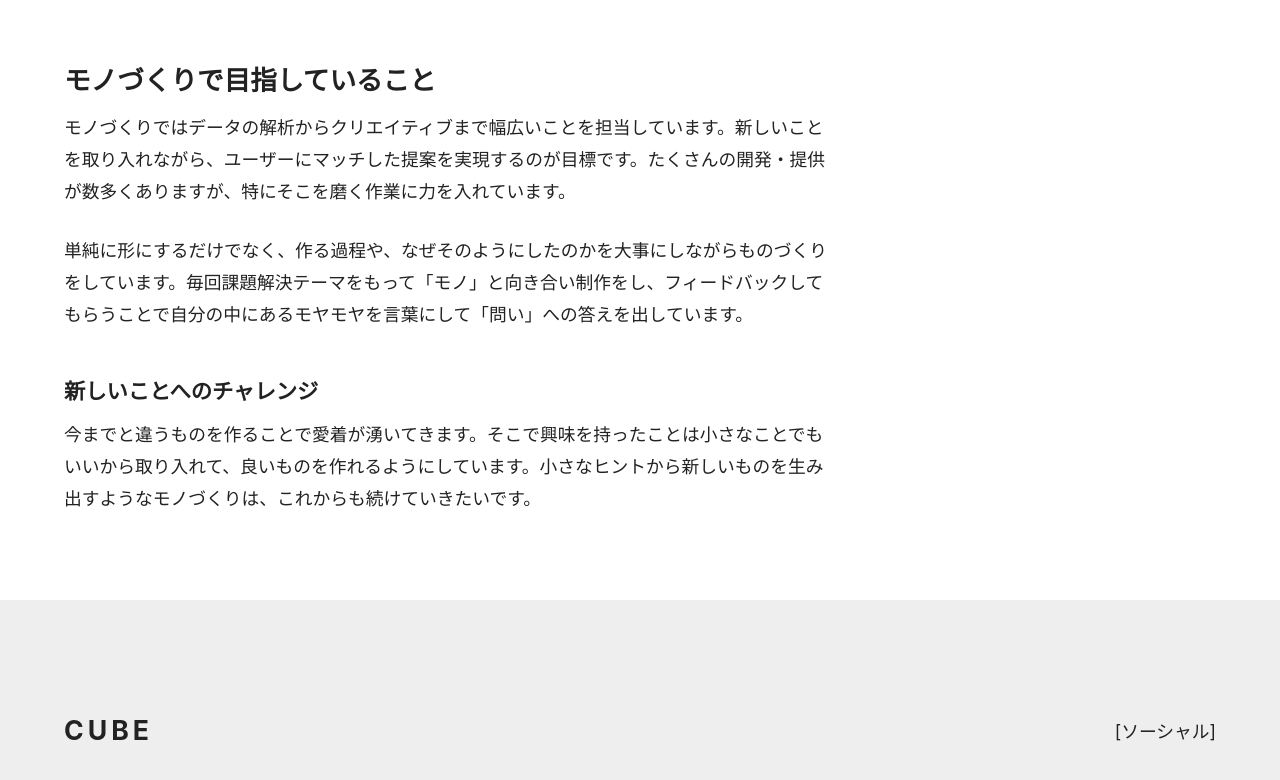
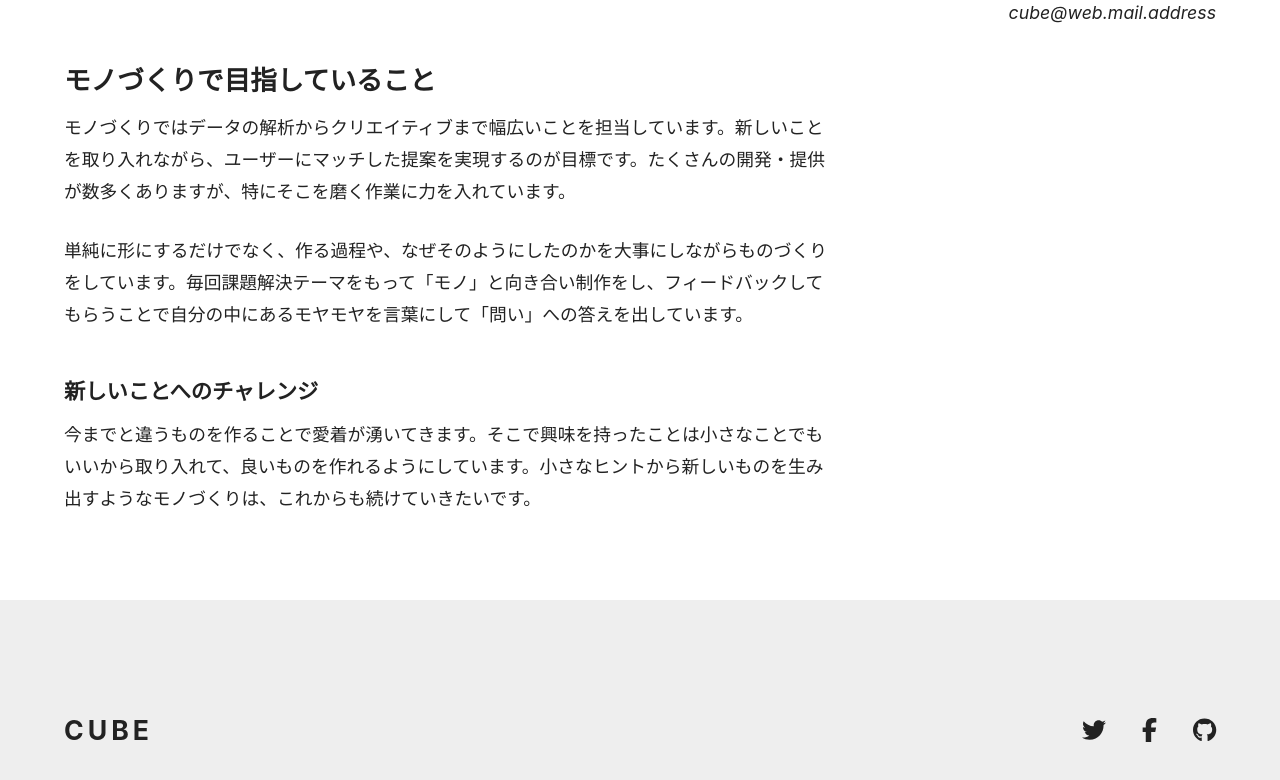
Before and after one commit to Dens0728/Blog, a Next.js app: page /about in a window 1280 px wide. Shown: the part 1117-1897 px from the top of the page. Built offline with nearby package versions, Linux system fonts and the light colour scheme.

Commit message:
5.9 finished

```diff
--- a/components/contact.js
+++ b/components/contact.js
@@ -1,8 +1,10 @@
 import styles from 'styles/contact.module.css'
+import Social from 'components/social'
 
 const Contact = () => (
   <div className={styles.stack}>
     <h3 className={styles.heading}>Contact</h3>
+    <Social />
     <address>cube@web.mail.address</address>
   </div>
 )
--- a/components/footer.js
+++ b/components/footer.js
@@ -1,13 +1,14 @@
 import Logo from 'components/logo'
 import styles from 'styles/footer.module.css'
 import Container from 'components/container'
+import Social from 'components/social'
 
 const Footer = () => (
   <footer className={styles.wrapper}>
     <Container>
       <div className={styles.flexContainer}>
         <Logo />
-        [ソーシャル]
+        <Social />
       </div>
     </Container>
   </footer>
--- /dev/null
+++ b/components/social.js
@@ -0,0 +1,32 @@
+import styles from 'styles/social.module.css'
+import { FontAwesomeIcon } from '@fortawesome/react-fontawesome'
+import {
+  faTwitter,
+  faFacebookF,
+  faGithub
+} from '@fortawesome/free-brands-svg-icons'
+
+const Social = () => (
+  <ul className={styles.list}>
+    <li>
+      <a href='https://twitter.com/'>
+        <FontAwesomeIcon icon={faTwitter} />
+        <span className='sr-only'>Twitter</span>
+      </a>
+    </li>
+    <li>
+      <a href='https://www.facebook.com/'>
+        <FontAwesomeIcon icon={faFacebookF} />
+        <spam className='sr-only'>Facebook</spam>
+      </a>
+    </li>
+    <li>
+      <a href='https://github.com/'>
+        <FontAwesomeIcon icon={faGithub} />
+        <span className='sr-only'>GitHub</span>
+      </a>
+    </li>
+  </ul>
+)
+
+export default Social
--- a/package.json
+++ b/package.json
@@ -9,6 +9,11 @@
     "lint": "next lint"
   },
   "dependencies": {
+    "@fortawesome/fontawesome-svg-core": "^6.4.2",
+    "@fortawesome/free-brands-svg-icons": "^6.4.2",
+    "@fortawesome/free-regular-svg-icons": "^6.4.2",
+    "@fortawesome/free-solid-svg-icons": "^6.4.2",
+    "@fortawesome/react-fontawesome": "^0.2.0",
     "next": "13.4.10",
     "react": "18.2.0",
     "react-dom": "18.2.0"
--- a/pages/_app.js
+++ b/pages/_app.js
@@ -1,6 +1,12 @@
 import Layout from 'components/layout'
 import 'styles/globals.css'
 // import 'styles/sample.css'
+
+// font awesome の設定
+import '@fortawesome/fontawesome-svg-core/styles.css'
+import { config } from '@fortawesome/fontawesome-svg-core'
+config.autoAddCss = false
+
 const App = ({ Component, pageProps }) => {
   return (
     <Layout>
--- /dev/null
+++ b/styles/social.module.css
@@ -0,0 +1,5 @@
+.list {
+  display: flex;
+  gap: 1.5em;
+  font-size: 24px;
+}
```
Also changed, not shown: 1 other file (tests, documents, lock files or other folders).
